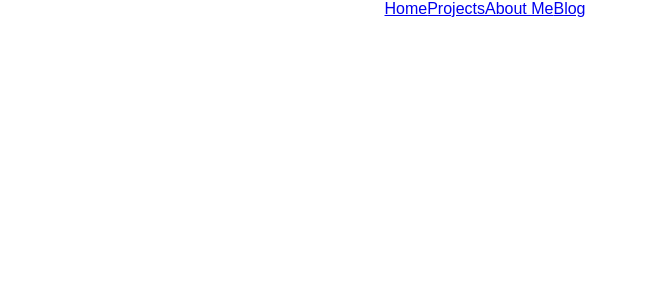
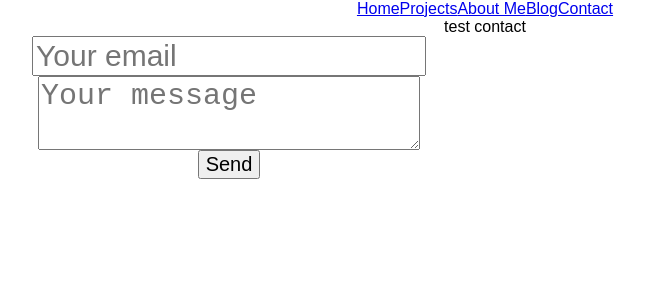
Before and after one commit to davidbecker6081/Portfolio, a React (Create React App) app: page /contact in a window 1280 px wide. Shown: the top 300 px of the page, without its empty margins (155-800 px from the left). Built offline with nearby package versions, Linux system fonts and the light colour scheme.

Commit message:
add contact form and skeleton

```diff
--- a/src/App.js
+++ b/src/App.js
@@ -6,6 +6,7 @@ import Main from './Main/Main';
 import Projects from './Projects/Projects';
 import AboutMe from './AboutMe/AboutMe';
 import Blog from './Blog/Blog';
+import Contact from './Contact/Contact';
 
 class App extends Component {
 	render() {
@@ -16,6 +17,7 @@ class App extends Component {
         <Route exact path="/projects" component={Projects} />
         <Route exact path="/about-me" component={AboutMe} />
         <Route exact path="/blog" component={Blog} />
+        <Route exact path="/contact" component={Contact} />
 			</div>
 		);
 	}
--- /dev/null
+++ b/src/Contact/Contact.css
@@ -0,0 +1,16 @@
+form {
+  display: flex;
+  align-items: center;
+  justify-content: center;
+  flex-direction: column;
+  width: 60%;
+}
+
+input,
+textarea {
+  font-size: 30px;
+}
+
+button {
+  font-size: 20px;
+}
--- /dev/null
+++ b/src/Contact/Contact.js
@@ -0,0 +1,18 @@
+import React from 'react';
+import './Contact.css';
+// import { Link } from 'react-router-dom';
+
+const Contact = () => {
+	return (
+    <section className="contact-form-container">
+      test contact
+      <form method="POST" action="http://formspree.io/david@beckersite.com">
+        <input type="email" name="email" placeholder="Your email" />
+        <textarea name="message" placeholder="Your message" />
+        <button type="submit">Send</button>
+      </form>
+    </section>
+  )
+};
+
+export default Contact;
--- a/src/NavHeader/NavHeader.js
+++ b/src/NavHeader/NavHeader.js
@@ -5,11 +5,12 @@ import { Link } from 'react-router-dom';
 const NavHeader = () => {
 	return (
 		<header>
-      <Link to='/'>Home</Link>
-      <Link to='/projects'>Projects</Link>
-      <Link to='/about-me'>About Me</Link>
-      <Link to='/blog'>Blog</Link>
-    </header>
+			<Link to="/">Home</Link>
+			<Link to="/projects">Projects</Link>
+			<Link to="/about-me">About Me</Link>
+			<Link to="/blog">Blog</Link>
+			<Link to="/contact">Contact</Link>
+		</header>
 	);
 };
 
```
